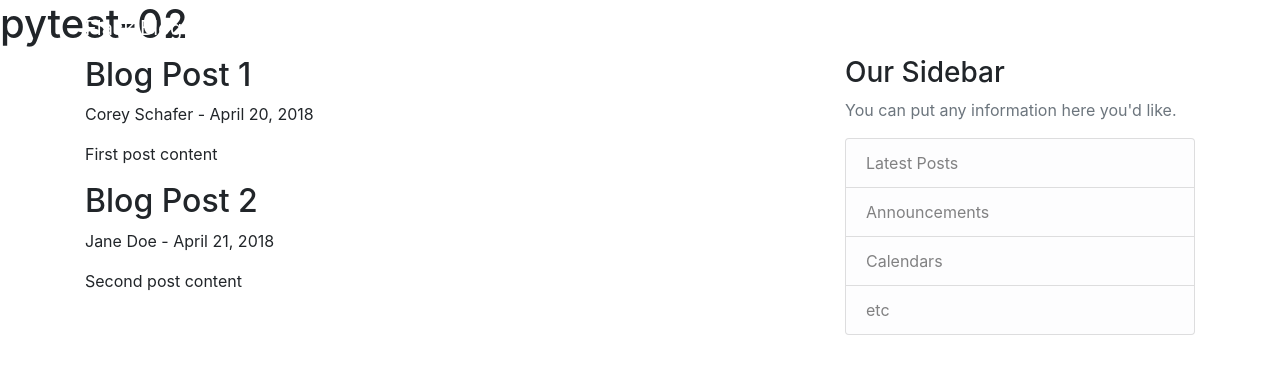
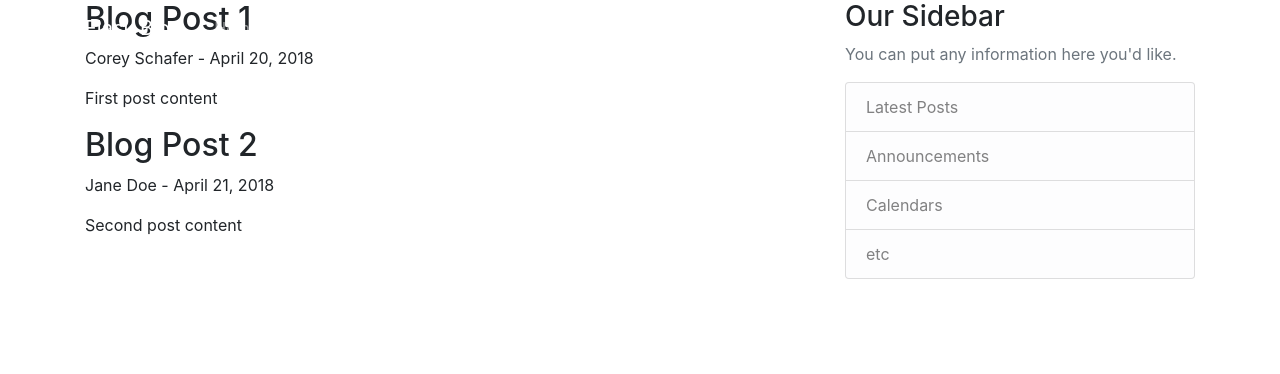
Before and after one commit to alessdelo/pytest-03, a Flask app: page / in a window 1280 px wide. Shown: the top 374 px of the page. Run offline with Flask 2, Linux system fonts and the light colour scheme; some libraries are stand-ins or nearby versions.

Commit message:
Update layout.html

```diff
--- a/templates/layout.html
+++ b/templates/layout.html
@@ -25,16 +25,6 @@
 </head>
 
 <body>
-      <div>
-
-        {% if title %}
-              <h1>pytest-02 - {{ title }}</h1>
-        {% else %}
-              <h1>pytest-02</h1>
-        {% endif %}
-
-    </div>
-
       <header class="site-header">
   <nav class="navbar navbar-expand-md navbar-dark bg-steel fixed-top">
     <div class="container">
```
Lines whose indentation alone changed are shown as unchanged.
